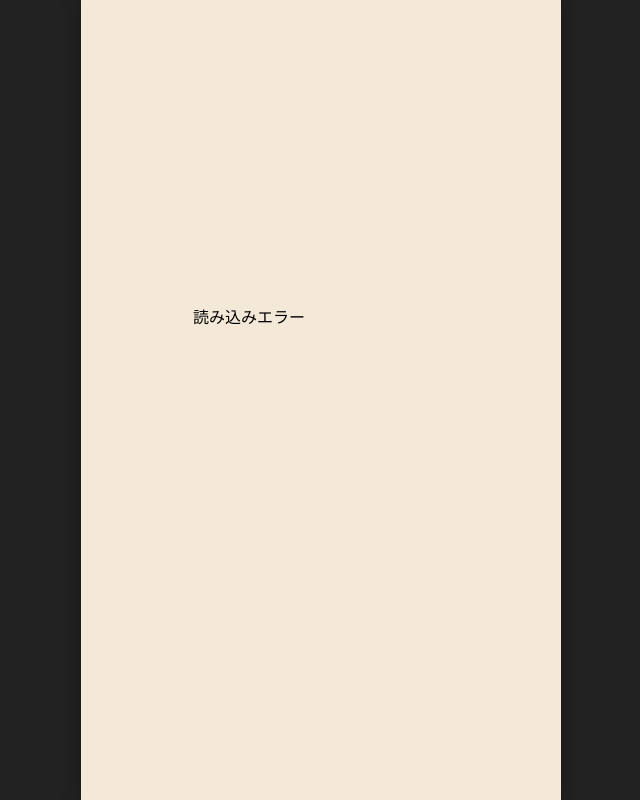
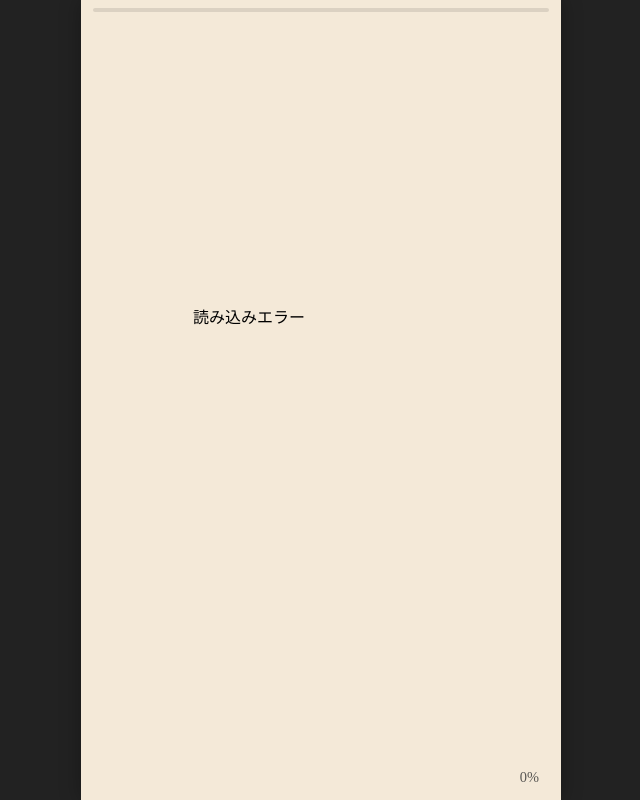
Before and after one commit to 634-log/readbeat, a Flask app: a page that uses templates/reader.html in a window 1280 px wide. Shown: the whole page, without its empty margins (319-959 px from the left). Run offline with Flask 3, Linux system fonts and the light colour scheme.

Commit message:
Add progress percent (with 1 decimal) and deploy ready

```diff
--- a/static/css/style.css
+++ b/static/css/style.css
@@ -33,10 +33,11 @@
 body.reader .phone-view {
   height: var(--vh);
   display: flex;
-  justify-content: center;   /* 縦方向中央に領域を配置 */
-  align-items: center;       /* 横方向中央に領域を配置 */
+  justify-content: center;
+  align-items: center;
   padding: 0;
   box-sizing: border-box;
+  position: relative; /* ← 追加：子要素のabsolute基準にする */
 }
 
 /* 本文表示部分 */
@@ -61,3 +62,43 @@
   margin-bottom: 1.2rem;
   text-align: left;
 }
+
+/* 進捗バー全体 */
+#story-progress {
+  position: absolute;   /* 本文と独立させる */
+  top: 0;
+  left: 0;
+  width: 100%;
+  display: flex;
+  gap: 4px;             /* バー同士の隙間 */
+  padding: 8px 12px;    /* 上下余白 */
+  box-sizing: border-box;
+}
+/* 各バー */
+.story-bar {
+  flex: 1;
+  height: 4px;
+  background: rgba(0,0,0,0.1); /* 薄いグレー背景 */
+  border-radius: 2px;
+  overflow: hidden;
+}
+
+/* バーの塗りつぶし */
+.story-bar-fill {
+  height: 100%;
+  width: 0%;                /* JSで伸びる */
+  background: #000;         /* 黒塗り */
+  transition: width 0.2s linear;
+}
+
+/* 進捗％：画面右下に固定 */
+#progress-percent {
+  position: absolute;
+  bottom: 12px;
+  right: 16px;
+  font-size: 0.9rem;
+  color: #333;
+  opacity: 0.8;
+  padding: 2px 6px;
+  border-radius: 4px;
+}
--- /dev/null
+++ b/static/js/progress.js
@@ -0,0 +1,49 @@
+/**
+ * progress.js
+ * インスタストーリー風の進捗バー制御
+ */
+
+/**
+ * 進捗バーを初期化
+ * @param {number} totalChapters - 章の数
+ */
+function initStoryProgress(totalChapters) {
+  const container = document.getElementById("story-progress");
+  container.innerHTML = ""; // リセット
+
+  for (let i = 0; i < totalChapters; i++) {
+    const bar = document.createElement("div");
+    bar.className = "story-bar";
+
+    const fill = document.createElement("div");
+    fill.className = "story-bar-fill";
+
+    bar.appendChild(fill);
+    container.appendChild(bar);
+  }
+}
+
+/**
+ * 進捗を更新
+ * @param {number} currentChapter - 現在の章番号 (0スタート)
+ * @param {number} progress - 章内の進捗率 (0〜1)
+ */
+function updateStoryProgress(currentChapter, progress = 1) {
+  const bars = document.querySelectorAll(".story-bar-fill");
+
+  bars.forEach((bar, i) => {
+    if (i < currentChapter) {
+      bar.style.width = "100%"; // 完了
+    } else if (i === currentChapter) {
+      bar.style.width = `${progress * 100}%`; // 現在の進捗
+    } else {
+      bar.style.width = "0%"; // 未読
+    }
+  });
+}
+
+const percentEl = document.getElementById("progress-percent");
+if (percentEl) {
+  const percent = ((index + 1) / sentences.length) * 100;
+  percentEl.textContent = percent.toFixed(1) + "%";  // 小数点1桁
+}
--- a/static/js/script.js
+++ b/static/js/script.js
@@ -25,6 +25,17 @@
 function showSentence(index) {
   const display = document.getElementById("display");
   display.textContent = sentences[index] || "";
+
+  // 進捗バー更新
+  const progress = (index + 1) / sentences.length;
+  updateStoryProgress(0, progress); // 仮に「1章＝全文」として進捗率更新
+
+  // 進捗％の更新（小数点1桁表示）
+const percent = progress * 100;
+const percentEl = document.getElementById("progress-percent");
+if (percentEl) {
+  percentEl.textContent = percent.toFixed(1) + "%";
+}
 }
 
 // ------------------------------
@@ -35,7 +46,11 @@
     .then((response) => response.json())
     .then((data) => {
       sentences = data.sentences;
-      currentIndex = 0; // 読み始めは最初から
+      currentIndex = 0;
+
+      // 進捗バー初期化（今は「全文＝1章」として1本だけ生成）
+      initStoryProgress(1);
+
       showSentence(currentIndex);
     })
     .catch((err) => {
--- a/templates/reader.html
+++ b/templates/reader.html
@@ -8,13 +8,23 @@
 </head>
 
 <body class="reader">
-  <div class="phone-view">
-    <div id="display">Loading...</div>
+<div class="phone-view">
+  <!-- 進捗バー -->
+  <div id="story-progress">
+    <div class="story-bar"><div class="story-bar-fill"></div></div>
   </div>
 
+  <!-- 本文 -->
+  <div id="display">Loading...</div>
+
+  <!-- 進捗％（右下固定） -->
+  <div id="progress-percent">0%</div>
+</div>
+  <!-- JS -->
   <script>
     const filename = "{{ filename }}";
   </script>
   <script src="{{ url_for('static', filename='js/script.js') }}"></script>
+  <script src="{{ url_for('static', filename='js/progress.js') }}"></script>
 </body>
 </html>
```
Also changed, not shown: 3 other files.
